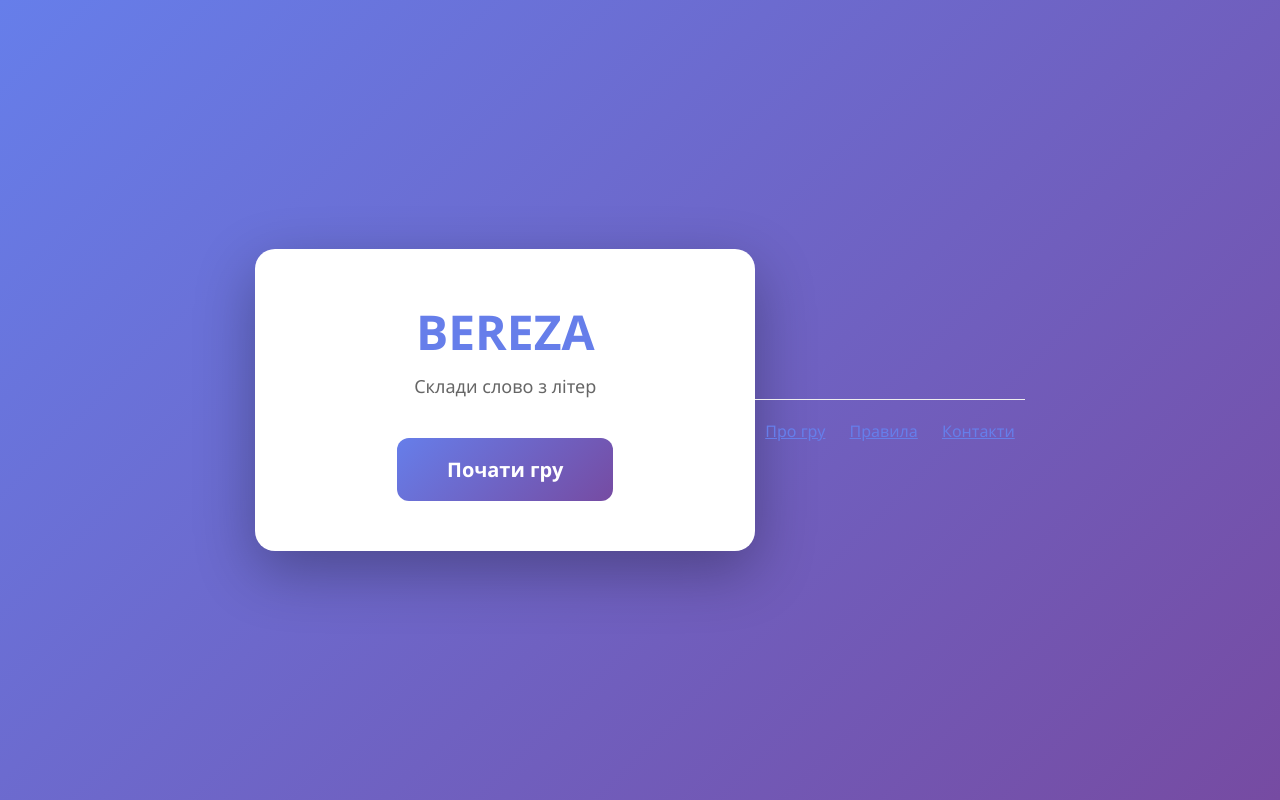
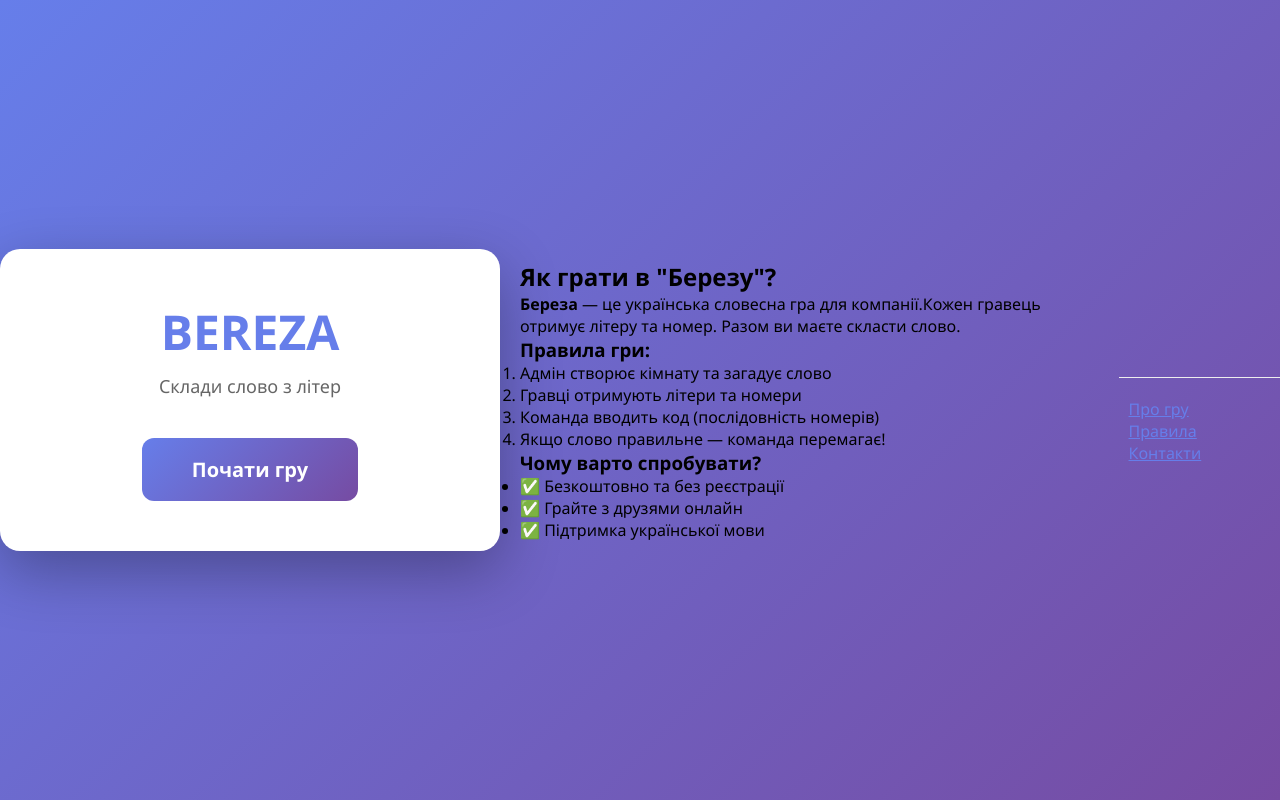
Before and after one commit to kasta-sta/word-game, a website: page public/index.html in a window 1280 px wide. Drawn offline with Linux system fonts and the light colour scheme.

Commit message:
Update index.html to enhance SEO and add game instructions

```diff
--- a/public/index.html
+++ b/public/index.html
@@ -6,7 +6,7 @@
     <script src="https://analytics.ahrefs.com/analytics.js" data-key="WKrcStGJZDbf8pElSLxNrg" async></script>
     <title>Береза — гра у слова онлайн | Складайте слова з літер</title>
     <meta name="description" content="Грайте у словесну гру «Береза»: складайте слова з літер, змагайтеся з друзями онлайн. Безкоштовно, українською, без реєстрації.">
-    <meta name="keywords" content="гра слова, сдовотвір, українська гра, словесний челендж, онлайн гра, береза гра">
+    <meta name="keywords" content="гра слова, словотвір, українська гра, словесний челендж, онлайн гра, береза гра, складання слів, гра для компанії, безкоштовна гра, гра без реєстрації">
     <meta name="language" content="uk">
     <meta name="geo.region" content="UA">
 
@@ -100,6 +100,28 @@
             <a href="/game" class="btn">Почати гру</a>
     </div>
 
+    <section style="max-width: 800px; margin: 40px auto; padding: 20px; text-align: left;">
+        <h2>Як грати в "Березу"?</h2>
+        <p>
+            <strong>Береза</strong> — це українська словесна гра для компанії.Кожен гравець отримує літеру та номер. Разом ви маєте скласти слово.
+        </p>
+
+        <h3>Правила гри:</h3>
+        <ol>
+            <li>Адмін створює кімнату та загадує слово</li>
+            <li>Гравці отримують літери та номери</li>
+            <li>Команда вводить код (послідовність номерів)</li>
+            <li>Якщо слово правильне — команда перемагає!</li>
+        </ol>
+
+        <h3>Чому варто спробувати?</h3>
+        <ul>
+            <li>✅ Безкоштовно та без реєстрації</li>
+            <li>✅ Грайте з друзями онлайн</li>
+            <li>✅ Підтримка української мови</li>
+        </ul>
+    </section>
+
     <footer style="margin-top: 40px; padding-top: 20px; border-top: 1px solid #eee;">
     <p>
         <a href="/about" style="color: #667eea; margin: 0 10px;">Про гру</a>
```
